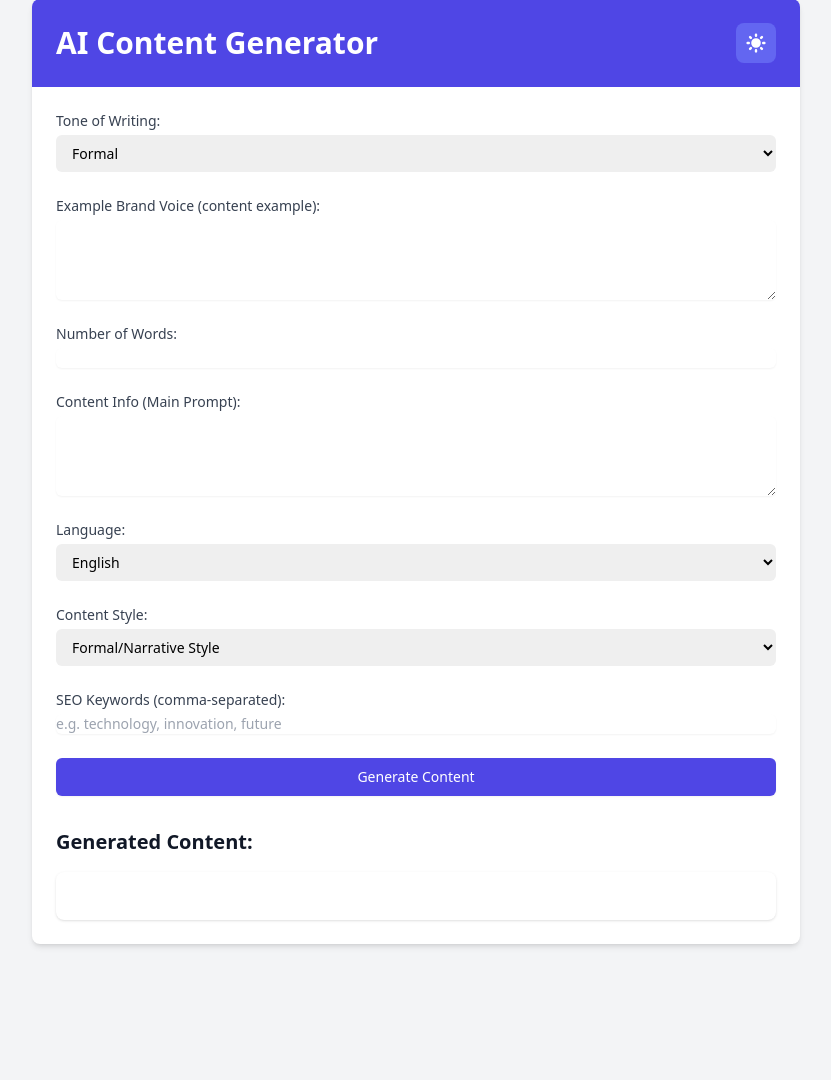
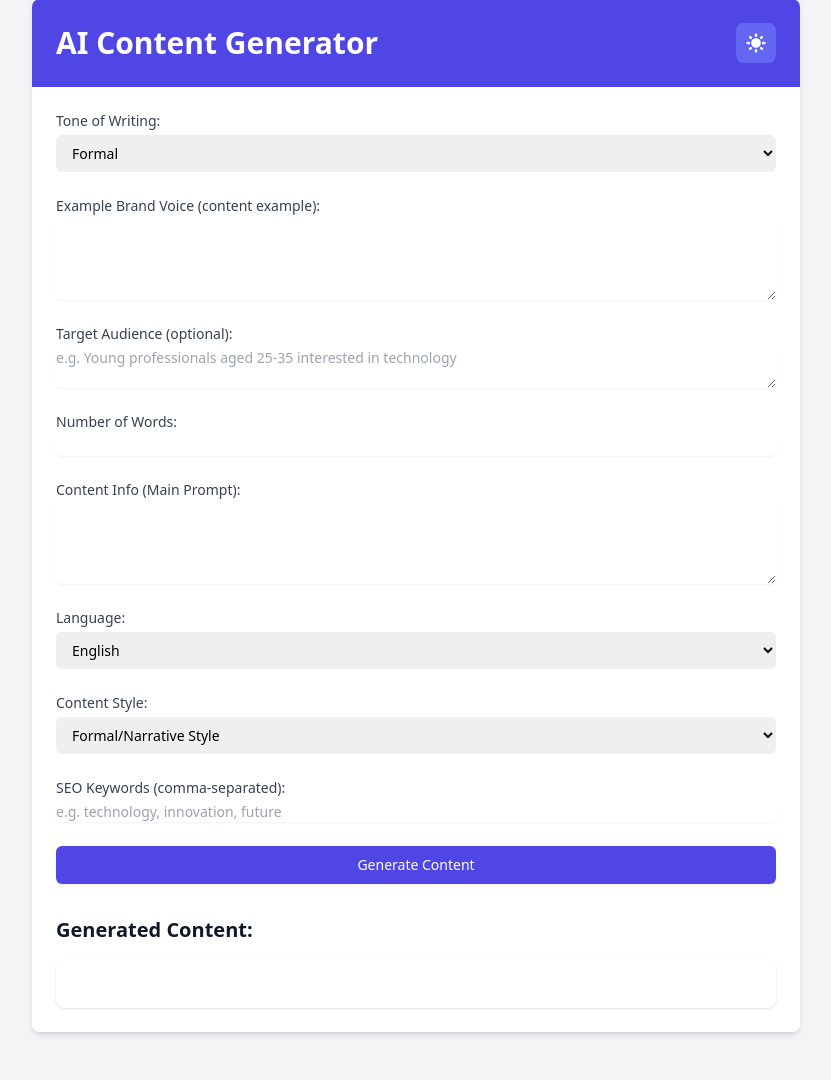
Before and after one commit to nabeelnoor/contentgen-stable, a Flask app: page / in a window 1280 px wide. Shown: the part 49-1129 px from the top of the page, without its empty margins (224-1055 px from the left). Before the commit the page ends 996 px from the top, so only its background shows below. Run offline with Flask 3, Linux system fonts and the light colour scheme; some libraries are stand-ins or nearby versions.

Commit message:
target aud 1

```diff
--- a/app.py
+++ b/app.py
@@ -22,13 +22,14 @@ def generate_content():
     data = request.json
     tone = data.get("tone")
     brand_voice = data.get("brand_voice")
+    target_audience = data.get("target_audience")
     word_count = data.get("word_count")
     main_prompt = data.get("main_prompt")
     language = data.get("language")
     content_style = data.get("content_style")
     keywords = data.get("keywords", "").strip()
 
-    # Updated prompt template with content style
+    # Updated prompt template with target audience
     prompt = f"""
     Content Generation Request:
 
@@ -37,6 +38,7 @@ def generate_content():
     Parameters:
     - Tone: {tone if tone else 'Not specified'}
     - Brand Voice: {brand_voice if brand_voice else 'Not specified'}
+    - Target Audience: {target_audience if target_audience else 'Not specified'}
     - Word Count: {word_count if word_count else 'Not specified'}
     - Language: {language if language else 'English'}
     - Content Style: {content_style if content_style else 'Not specified'}
@@ -47,6 +49,7 @@ def generate_content():
 
     Please generate content based on the main prompt, considering the specified parameters.
     The content should be in {language} language and follow the style guidelines provided.
+    If a target audience is specified, ensure the content is tailored to their preferences and needs.
     If keywords are provided, naturally incorporate them into the content for SEO optimization.
     """
 
--- a/static/script.js
+++ b/static/script.js
@@ -45,6 +45,7 @@ document.getElementById('contentForm').addEventListener('submit', function(event
     const data = {
         tone: tone,
         brand_voice: brandVoice,
+        target_audience: document.getElementById('target_audience').value,
         word_count: wordCount,
         main_prompt: mainPrompt,
         language: language,
--- a/templates/index.html
+++ b/templates/index.html
@@ -106,6 +106,11 @@
                 </div>
 
                 <div>
+                    <label for="target_audience" class="block text-sm font-medium text-gray-700">Target Audience (optional):</label>
+                    <textarea id="target_audience" name="target_audience" placeholder="e.g. Young professionals aged 25-35 interested in technology" rows="2" class="mt-1 block w-full shadow-sm focus:ring-indigo-500 focus:border-indigo-500 sm:text-sm border-gray-300 rounded-md"></textarea>
+                </div>
+
+                <div>
                     <label for="word_count" class="block text-sm font-medium text-gray-700">Number of Words:</label>
                     <input type="number" id="word_count" name="word_count" min="50" max="1000" class="mt-1 block w-full shadow-sm focus:ring-indigo-500 focus:border-indigo-500 sm:text-sm border-gray-300 rounded-md">
                 </div>
```
Also changed, not shown: README.md.
